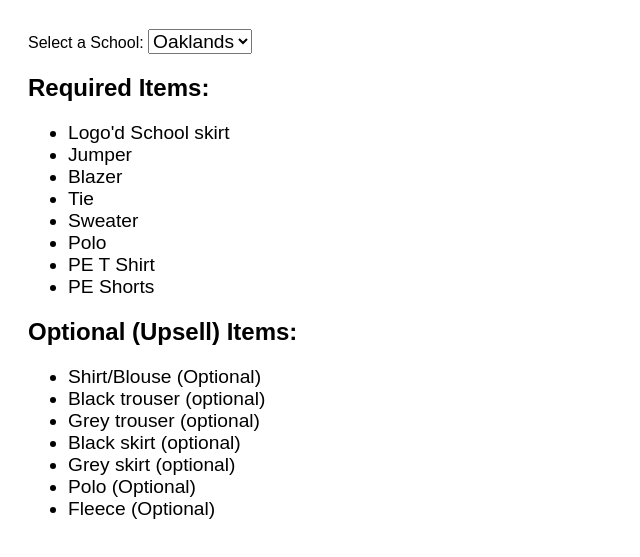
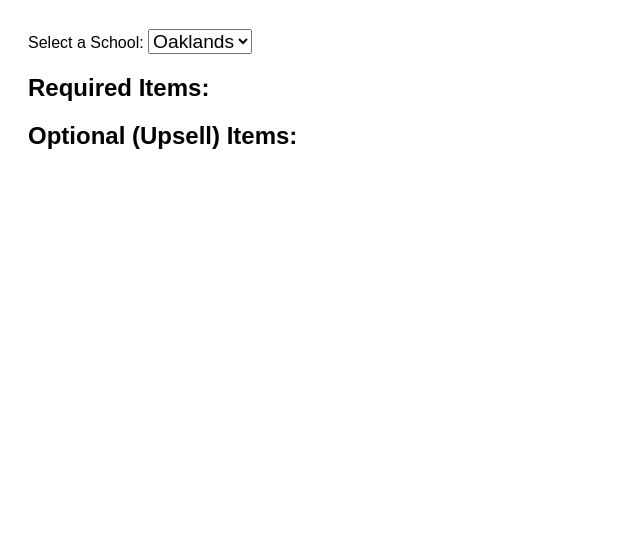
Before and after one commit to jabedul/School, a plain HTML site: page index.html in a window 1280 px wide. Shown: the part 89-646 px from the top of the page, without its empty margins (0-640 px from the left). Drawn offline with Linux system fonts and the light colour scheme.

Commit message:
Update index.html

```diff
--- a/index.html
+++ b/index.html
@@ -50,30 +50,4 @@
         };
 
         function updateItems() {
-            const school = document.getElementById('schoolSelect').value;
-            const required = schoolData[school].required;
-            const optional = schoolData[school].optional;
-
-            const requiredList = document.getElementById('requiredList');
-            const optionalList = document.getElementById('optionalList');
-
-            requiredList.innerHTML = '';
-            optionalList.innerHTML = '';
-
-            required.forEach(item => {
-                const li = document.createElement('li');
-                li.textContent = item;
-                requiredList.appendChild(li);
-            });
-
-            optional.forEach(item => {
-                const li = document.createElement('li');
-                li.textContent = item;
-                optionalList.appendChild(li);
-            });
-        }
-
-        window.onload = updateItems;
-    </script>
-</body>
-</html>
+            const
```
